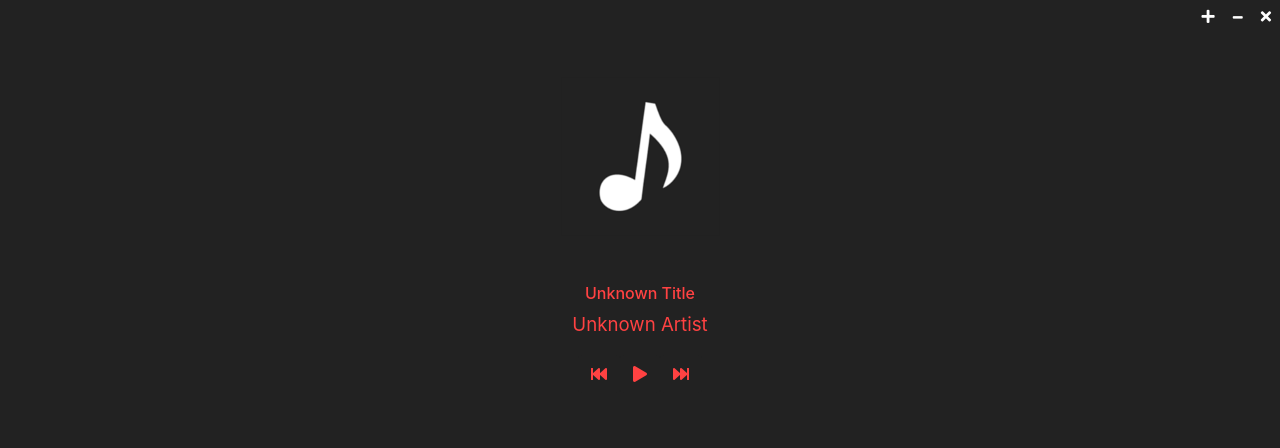
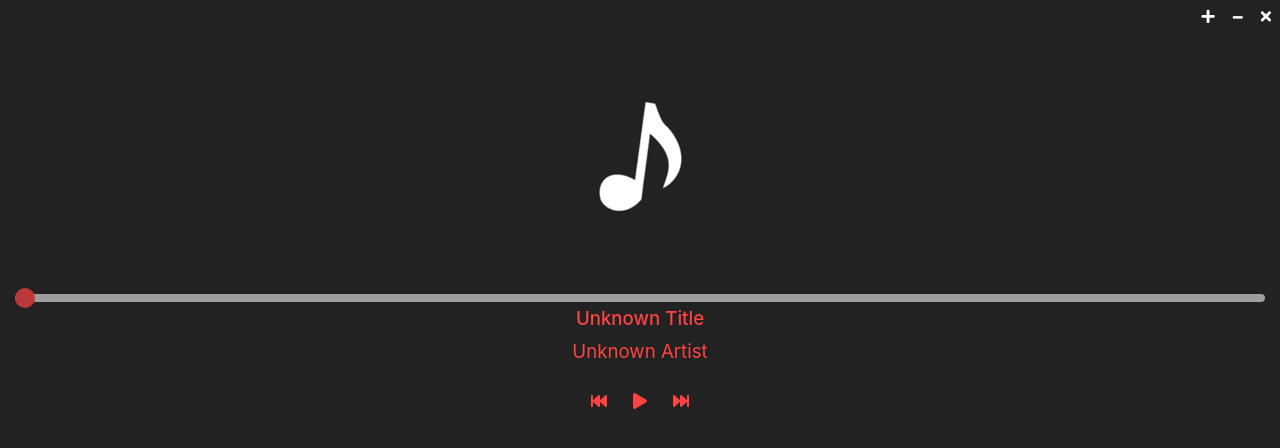
Before and after one commit to baguilar1998/Media-Player, an Angular app: page / in a window 1280 px wide. Shown: the top 448 px of the page. Built offline with nearby package versions, Linux system fonts and the light colour scheme; what ngx-electron would draw is missing.

Commit message:
Added slider

```diff
--- a/src/app/app.component.css
+++ b/src/app/app.component.css
@@ -29,3 +29,46 @@
 .default{
   background-color:#222222;
 }
+
+/*
+-----------------------------------------
+CSS for the slider
+-----------------------------------------
+*/
+.slidecontainer {
+  width: 100%; /* Width of the outside container */
+}
+
+/* Mouse-over effects */
+.slider:hover {
+  opacity: 1; /* Fully shown on mouse-over */
+}
+.slider {
+  -webkit-appearance: none;
+  width: 100%;
+  height: 8px;
+  border-radius: 5px;
+  background: #d3d3d3;
+  outline: none;
+  opacity: 0.7;
+  -webkit-transition: .2s;
+  transition: opacity .2s;
+}
+
+.slider::-webkit-slider-thumb {
+  -webkit-appearance: none;
+  appearance: none;
+  width: 20px;
+  height: 20px;
+  border-radius: 50%;
+  background: #ff4242;
+  cursor: pointer;
+}
+
+.slider::-moz-range-thumb {
+  width: 20px;
+  height: 20px;
+  border-radius: 50%;
+  background: #ff4242;
+  cursor: pointer;
+}
--- a/src/app/app.component.html
+++ b/src/app/app.component.html
@@ -18,13 +18,16 @@
       <!--Album Art-->
       <div class="col-lg-12">
         <img src='assets/unknown_song.jpg'>
+        <!--Seekbar to keep track of the duration of the song-->
+        <div class="slidecontainer">
+          <input type="range" min="1" max="100" value="0" class="slider" id="myRange">
+        </div>
       </div>
-
 
       <!-- Album Information-->
       <div class="col-lg-12">
         <!--Title-->
-        <h1  style="color:#ff4242;font-size:12pt">{{songName}}</h1>
+        <h1  style="color:#ff4242;font-size:14pt">{{songName}}</h1>
         <!--Artist-->
         <p style="color:#ff4242;font-size:14pt">{{artistName}}</p>
         <!--Album-->
--- a/src/app/app.component.ts
+++ b/src/app/app.component.ts
@@ -25,8 +25,10 @@
     this.state = !this.state;
     if (!this.state) {
       this.audio.pause();
+      // CODE TO BE IMPLEMENTED TO STOP THREAD
     } else {
       this.audio.play();
+      // CODE TO BE IMPLEMENTED TO START THREAD
     }
   }
   /**
```
